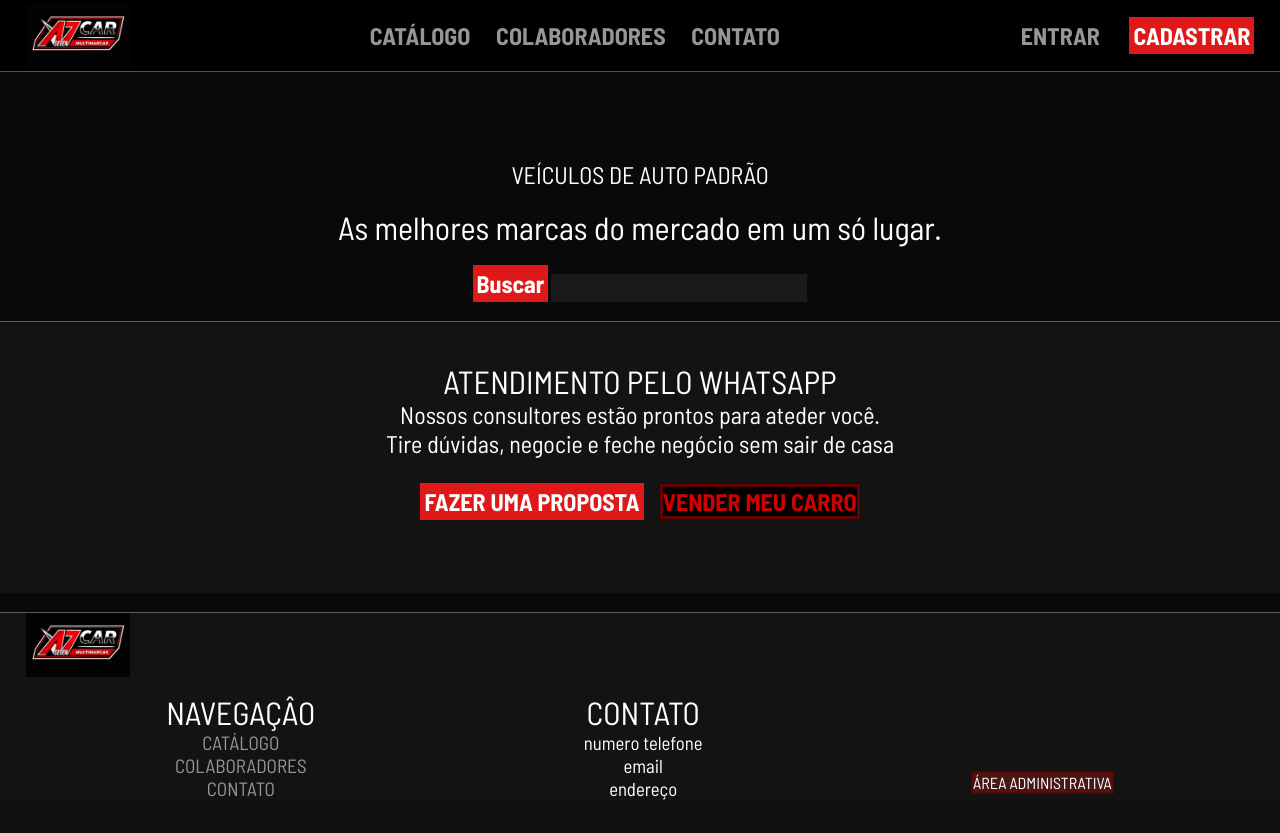
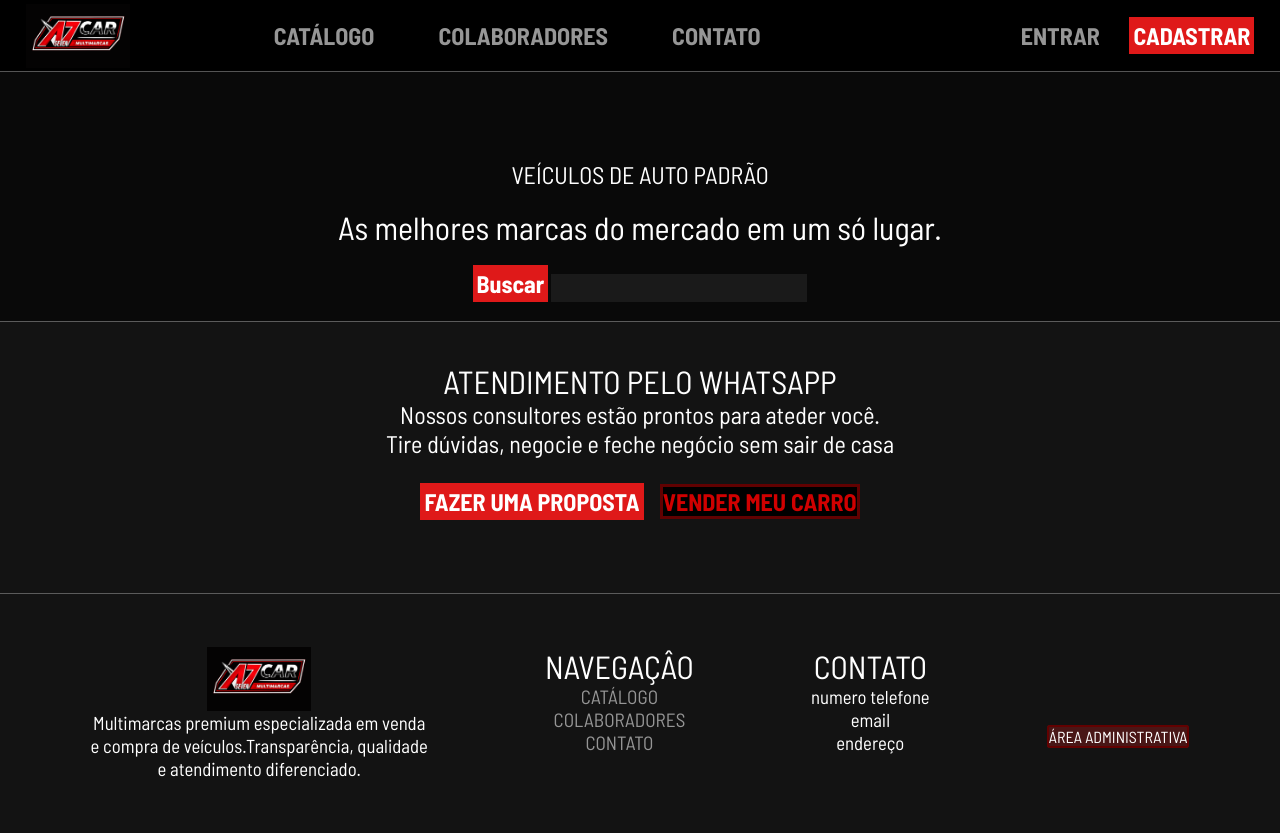
Before and after one commit to gabellopes/Plataforma-A7Car, a PHP site: page /html/index.html in a window 1280 px wide. Before the commit the page ends 800 px from the top, so only its background shows below. Run offline with PHP 8.4, Linux system fonts and the light colour scheme.

Commit message:
Add files via upload

```diff
--- a/tcc/css/principal.css
+++ b/tcc/css/principal.css
@@ -14,7 +14,7 @@ a{
 }
 header a{
     font-size: 1.5rem;
-    margin: 0 1vw;
+    margin: 0 2.5vw;
     font-family: Barlow-Bold;
 }
 *{
@@ -40,6 +40,7 @@ header{
 }
 footer{
     margin-top: auto;
+    height: 30vh;
     width: 100%;
     display: flex;
     justify-content: center;
@@ -115,7 +116,7 @@ body{
 a:hover{
     text-decoration: underline;
 }
-#logo{
+.logo{
     height: 8vh;
     width: 13vh;
     margin-left: 2vw;
@@ -124,3 +125,12 @@ a:hover{
 header a:hover{
     color: white;
 }
+#ter{
+    display: flex;
+    align-items: center;
+    flex-direction: column;
+}
+footer #logo{
+    height: 8vh;
+    width: 13vh;
+}
--- a/tcc/html/index.html
+++ b/tcc/html/index.html
@@ -23,7 +23,7 @@
     </div>
 
     <header id="cabecalho">
-        <img src="../img/logo.png" alt="" id="logo">
+        <img src="../img/logo.png" alt="" class="logo">
         <a href="">CATÁLOGO</a>
         <a href="">COLABORADORES</a>
         <a href="">CONTATO</a>
@@ -42,8 +42,13 @@
     </div>
     <footer>
 
-        <img src="../img/logo.png" alt="" id="logo">
-        <div class="fo">
+            <div class="fo">
+            <div id="ter">
+                <img src="../img/logo.png" alt="" id="logo">
+                <h3>Multimarcas premium especializada em venda </h3>
+                <h3>e compra de veículos.Transparência, qualidade </h3>
+                <h3>e atendimento diferenciado.</h3>
+            </div>
             <div class="nav">
                 <h1>NAVEGAÇÂO</h1>
                 <a href="">CATÁLOGO</a>
```
